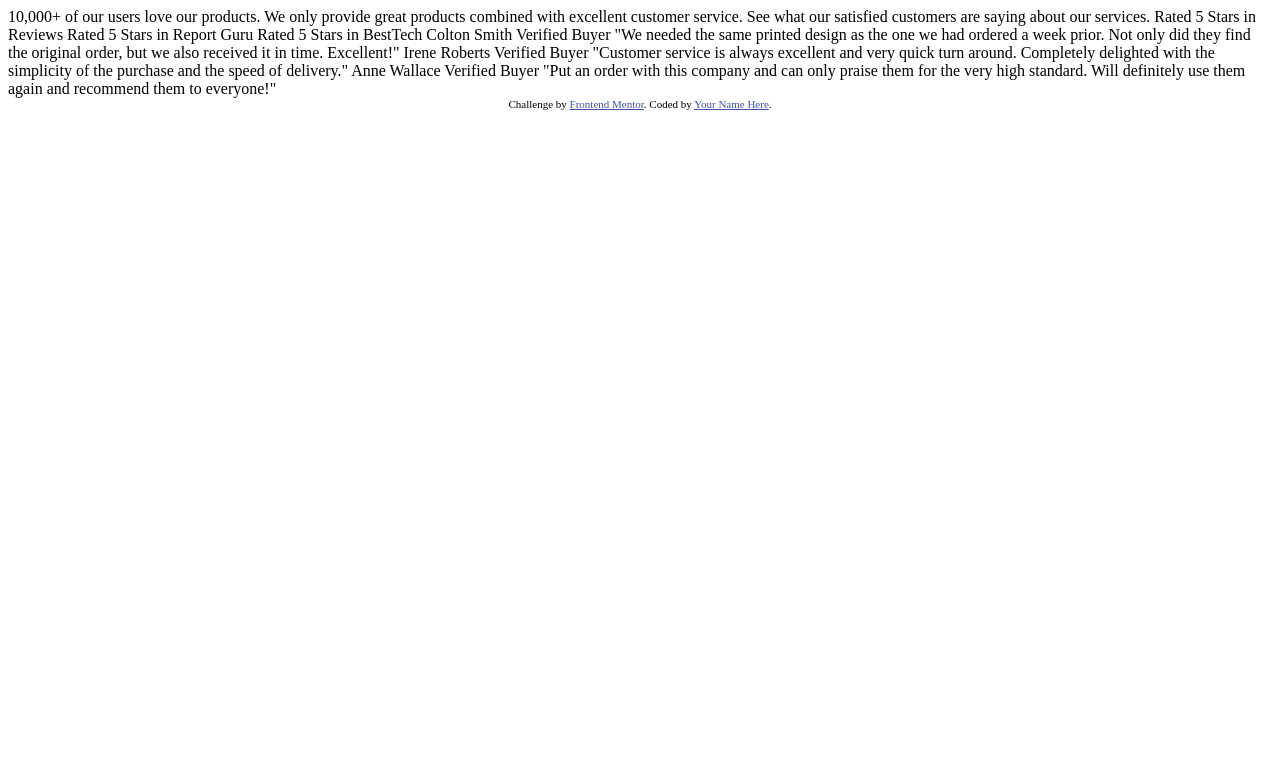
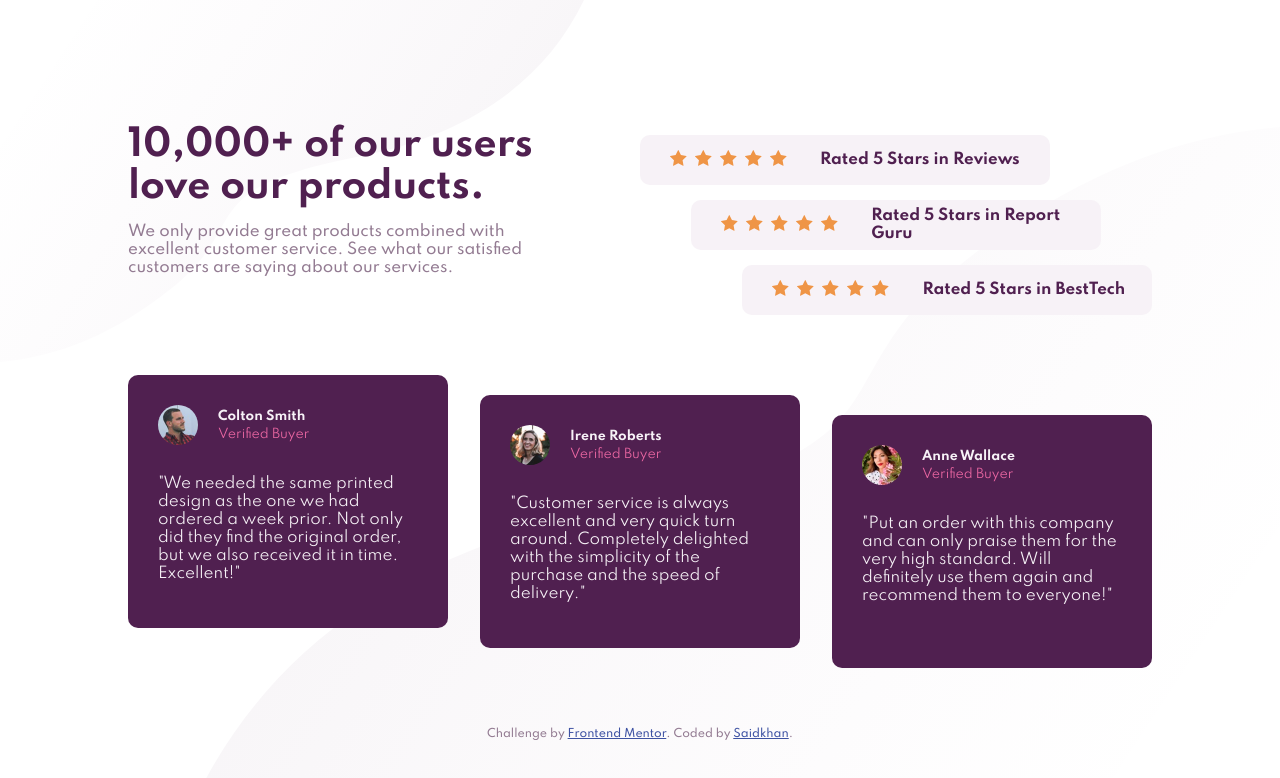
Before and after one commit to saidkhan19/saidkhan19.github.io, a plain HTML site: page index.html in a window 1280 px wide. Drawn offline with Linux system fonts and the light colour scheme.

Commit message:
Add files via upload

```diff
--- a/index.html
+++ b/index.html
@@ -4,58 +4,64 @@
     <meta charset="UTF-8" />
     <meta name="viewport" content="width=device-width, initial-scale=1.0" />
     <!-- displays site properly based on user's device -->
+    <link rel="preconnect" href="https://fonts.googleapis.com">
+    <link rel="preconnect" href="https://fonts.gstatic.com" crossorigin>
+    <link href="https://fonts.googleapis.com/css2?family=Spartan:wght@400;500;700&display=swap" rel="stylesheet">
 
-    <link
-      rel="icon"
-      type="image/png"
-      sizes="32x32"
-      href="./images/favicon-32x32.png"
-    />
+    <link rel="icon" type="image/png" sizes="32x32" href="./images/favicon-32x32.png"/>
+    <link rel="stylesheet" type="text/css" href="style.css">
 
     <title>Frontend Mentor | Social proof section</title>
-
-    <!-- Feel free to remove these styles or customise in your own stylesheet 👍 -->
-    <style>
-      .attribution {
-        font-size: 11px;
-        text-align: center;
-      }
-      .attribution a {
-        color: hsl(228, 45%, 44%);
-      }
-    </style>
   </head>
   <body>
-    10,000+ of our users love our products.
+    <div class="content">
+      <div class="container">
+        <div class="info">
+          <h1>10,000+ of our users love our products.</h1>
+          <p>We only provide great products combined with excellent customer service.
+          See what our satisfied customers are saying about our services.</p>
+        </div>
+        <div class="rates">
+          <div class="r_card"><span>Rated 5 Stars in Reviews</span></div>
+          <div class="r_card"><span>Rated 5 Stars in Report Guru</span></div>
+          <div class="r_card"><span>Rated 5 Stars in BestTech</span></div>
+        </div>
 
-    We only provide great products combined with excellent customer service.
-    See what our satisfied customers are saying about our services.
-
-    Rated 5 Stars in Reviews
-    Rated 5 Stars in Report Guru
-    Rated 5 Stars in BestTech
-
-    Colton Smith
-    Verified Buyer
-    "We needed the same printed design as the one we had ordered a week prior.
+      </div>
+      <div class="customers">
+        <div class="card">
+          <div class="c_info">
+            <img src="images/image-colton.jpg" alt="Colton">
+            <h5>Colton Smith<br/><span>Verified Buyer</span></h5>
+          </div>
+          <p>"We needed the same printed design as the one we had ordered a week prior.
           Not only did they find the original order, but we also received it in time.
-    Excellent!"
-
-    Irene Roberts
-    Verified Buyer
-    "Customer service is always excellent and very quick turn around. Completely
-    delighted with the simplicity of the purchase and the speed of delivery."
-
-    Anne Wallace
-    Verified Buyer
-    "Put an order with this company and can only praise them for the very high
-    standard. Will definitely use them again and recommend them to everyone!"
+          Excellent!"</p>
+        </div>
+        <div class="card">
+          <div class="c_info">
+            <img src="images/image-irene.jpg" alt="Irene">
+            <h5>Irene Roberts<br/><span>Verified Buyer</span></h5>
+          </div>
+          <p>"Customer service is always excellent and very quick turn around. Completely
+          delighted with the simplicity of the purchase and the speed of delivery."</p>
+        </div>
+        <div class="card">
+          <div class="c_info">
+            <img src="images/image-anne.jpg" alt="Anne">
+            <h5>Anne Wallace<br/><span>Verified Buyer</span></h5>
+          </div>
+          <p>"Put an order with this company and can only praise them for the very high
+          standard. Will definitely use them again and recommend them to everyone!"</p>
+        </div>
+      </div>
 
       <div class="attribution">
         Challenge by
         <a href="https://www.frontendmentor.io?ref=challenge" target="_blank"
           >Frontend Mentor</a
-      >. Coded by <a href="#">Your Name Here</a>.
+        >. Coded by <a href="#">Saidkhan</a>.
       </div>
+    </div> <!-- Content -->
   </body>
 </html>
```
Lines whose indentation alone changed are shown as unchanged.
